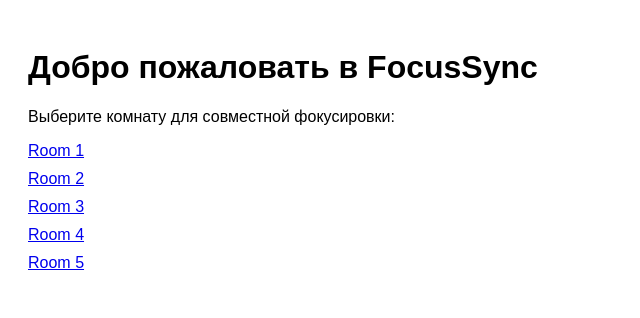
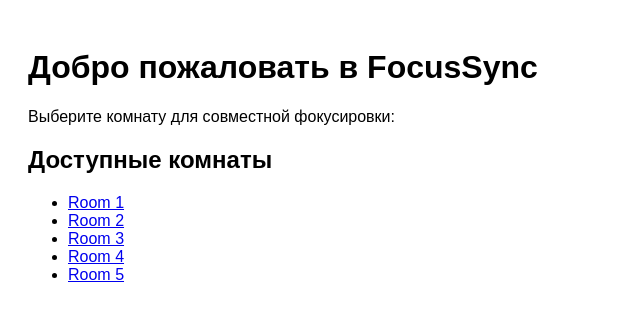
Before and after one commit to Hlebik/focus-sync-app, a Next.js app: page / in a window 1280 px wide. Shown: the top 318 px of the page, without its empty margins (0-640 px from the left). Built offline with nearby package versions, Linux system fonts and the light colour scheme.

Commit message:
Update and rename index.tsx to index.js

```diff
--- /dev/null
+++ b/pages/index.js
@@ -0,0 +1,16 @@
+// pages/index.js
+import React from 'react';
+import Link from 'next/link';
+import RoomList from '../components/RoomList';
+
+const Home = () => {
+  return (
+    <div style={{ padding: '20px', fontFamily: 'Arial, sans-serif' }}>
+      <h1>Добро пожаловать в FocusSync</h1>
+      <p>Выберите комнату для совместной фокусировки:</p>
+      <RoomList />
+    </div>
+  );
+};
+
+export default Home;
--- a/pages/index.tsx
+++ /dev/null
@@ -1,25 +0,0 @@
-import React from 'react';
-import Link from 'next/link';
-
-const RoomList = () => {
-  const rooms = ['Room 1', 'Room 2', 'Room 3', 'Room 4', 'Room 5']; // Пример списка комнат
-
-  return (
-    <div style={{ padding: '20px', fontFamily: 'Arial, sans-serif' }}>
-      <h1>Добро пожаловать в FocusSync</h1>
-      <p>Выберите комнату для совместной фокусировки:</p>
-      <ul style={{ listStyle: 'none', padding: 0 }}>
-        {rooms.map((room, index) => (
-          <li key={index} style={{ marginBottom: '10px' }}>
-            {/* Просто передаем текст напрямую в Link */}
-            <Link href={`/room?roomId=${encodeURIComponent(room)}`}>
-              {room}
-            </Link>
-          </li>
-        ))}
-      </ul>
-    </div>
-  );
-};
-
-export default RoomList;
```
